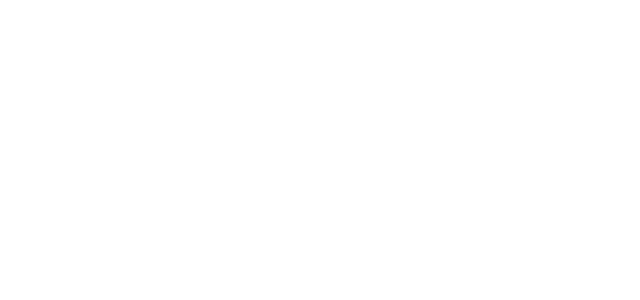
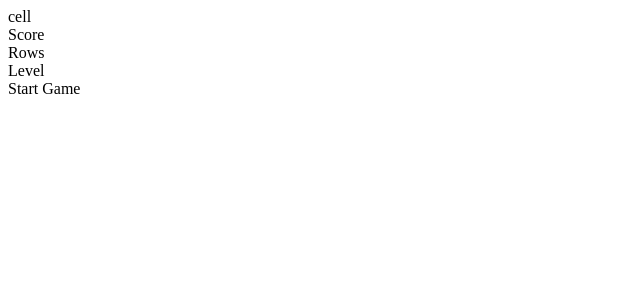
Before and after one commit to nocdim/tetris_REACT, a React (Create React App) app: page / in a window 1280 px wide. Shown: the top 300 px of the page, without its empty margins (0-640 px from the left). Built offline with nearby package versions, Linux system fonts and the light colour scheme.

Commit message:
scaffolding components

```diff
--- a/src/App.js
+++ b/src/App.js
@@ -1,9 +1,12 @@
-function App() {
+import React from 'react';
+import Tetris from './components/Tetris'
+
+const App = () => {
   return (
     <div className="App">
-
+      <Tetris />
     </div>
-  );
+  )
 }
 
-export default App;
+export default App
--- /dev/null
+++ b/src/components/Cell.jsx
@@ -0,0 +1,12 @@
+import React from "react";
+
+const Cell = ({ type }) => {
+    return (
+        <div>
+            cell
+        </div>
+    )
+
+}
+
+export default Cell
--- /dev/null
+++ b/src/components/Display.jsx
@@ -0,0 +1,11 @@
+import React from "react";
+
+const Display = ({ gameOver, text }) => {
+    return (
+        <div>
+            {text}
+        </div>
+    )
+}
+
+export default Display
--- /dev/null
+++ b/src/components/Stage.jsx
@@ -0,0 +1,12 @@
+import React from "react";
+import Cell from "./Cell"
+
+const Stage = ({ stage }) => {
+    return (
+        <div>
+            <Cell />
+        </div>
+    )
+}
+
+export default Stage
--- /dev/null
+++ b/src/components/StartButton.jsx
@@ -0,0 +1,11 @@
+import React from "react";
+
+const StartButton = ({ callback }) => {
+    return (
+        <div>
+            Start Game
+        </div>
+    )
+}
+
+export default StartButton
--- /dev/null
+++ b/src/components/Tetris.jsx
@@ -0,0 +1,22 @@
+import React from "react";
+import Stage from './Stage'
+import Display from './Display'
+import StartButton from './StartButton'
+
+const Tetris = ({ callback }) => {
+    return (
+        <div>
+            <Stage />
+            <aside>
+                <div>
+                    <Display text="Score" />
+                    <Display text="Rows" />
+                    <Display text="Level" />
+                </div>
+                <StartButton />
+            </aside>
+        </div>
+    )
+}
+
+export default Tetris
```
